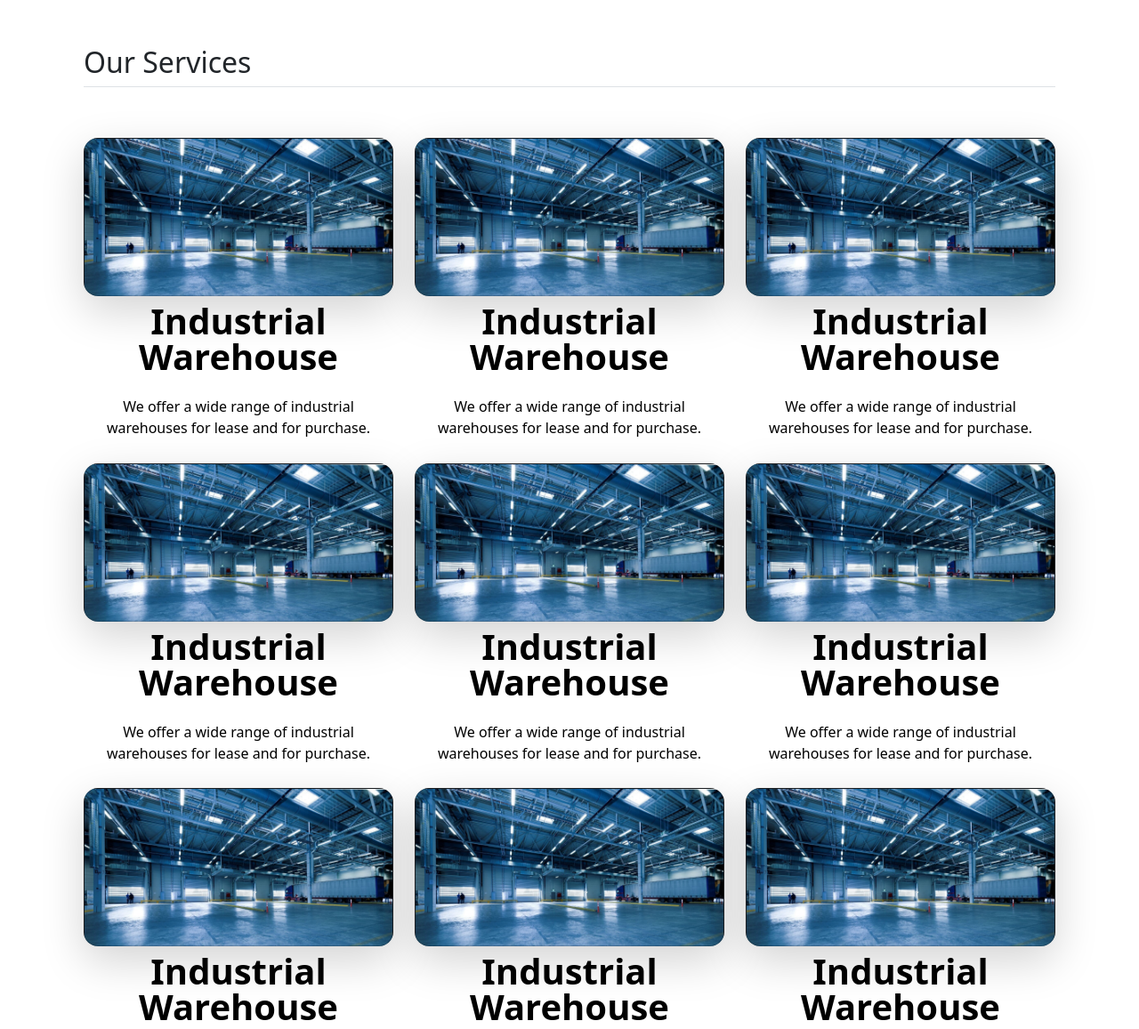
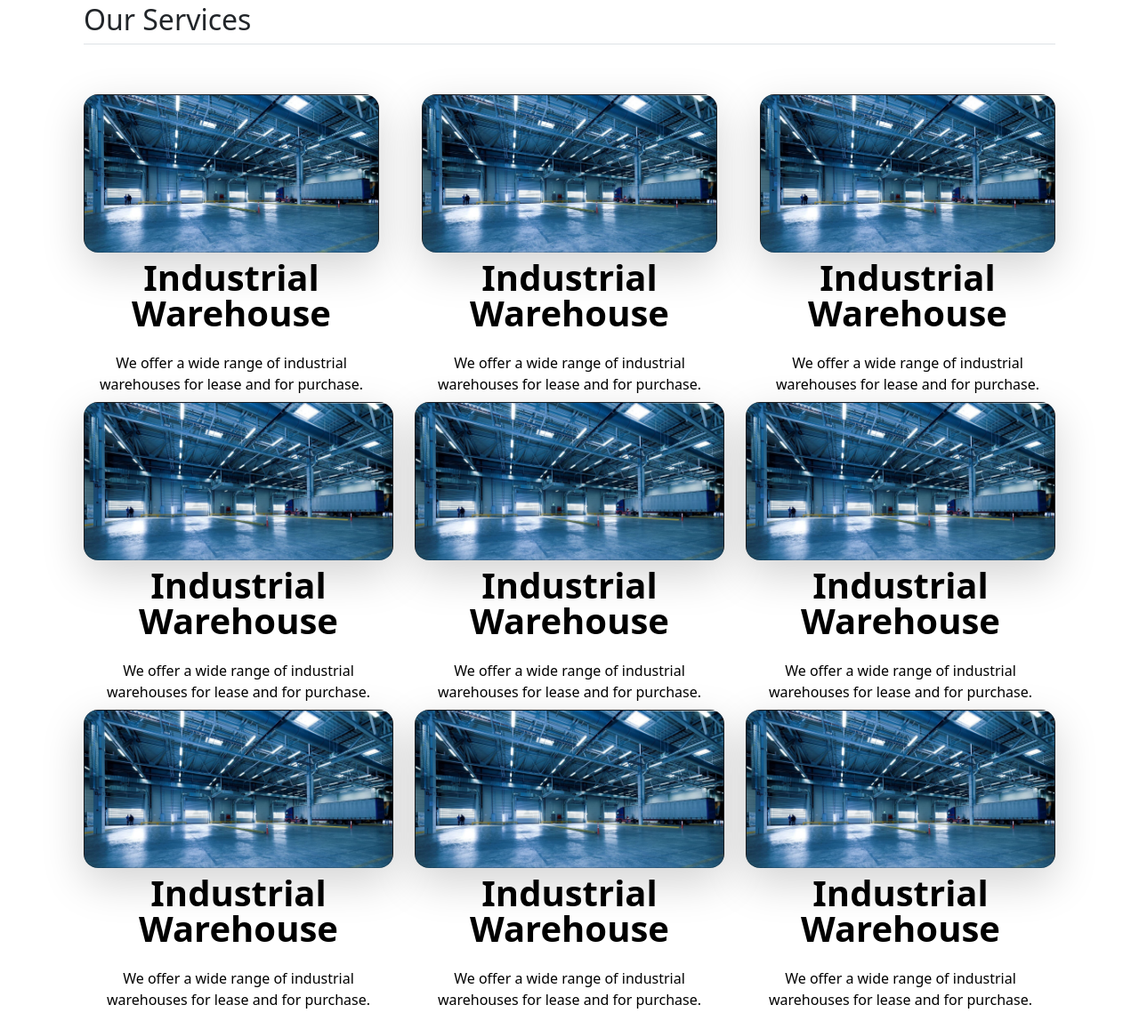
Before and after one commit to Aadityavv/Nexus-Properties, a plain HTML site: page index.html in a window 1280 px wide. Shown: the part 612-1769 px from the top of the page at 89% size. Drawn offline with nearby package versions, Linux system fonts and the light colour scheme.

Commit message:
new loc added

```diff
--- a/index.html
+++ b/index.html
@@ -48,11 +48,21 @@
 
     <!--  -->
     <section id="Services">
-      <div class="container px-4 py-5" id="custom-cards">
+      <div class="container px-4 " id="custom-cards">
         <h2 class="pb-2 border-bottom">Our Services</h2>
 
-        <div class="row row-cols-1 row-cols-lg-3 align-items-stretch g-4" style="margin-bottom: 15%; margin-top: 3%;">
-          <div class="col">
+        <div class="row row-cols-1 row-cols-lg-3 align-items-stretch g-5" >
+          <div class="col py-5 my-5">
+            <div class="card card-cover h-100  text-bg-dark rounded-4 shadow-lg" style="background-image: url('./images/industrialWarehouse.jpeg');background-size: cover; background-repeat: no-repeat;">
+
+            </div>
+            <div class="d-flex flex-column h-100 pb-3 text-black text-shadow-1">
+              <h3 class="mt-2 mb-4 display-6 lh-1 fw-bold text-center">Industrial Warehouse</h3>
+             <p class="card-text mb-auto text-center">We offer a wide range of industrial warehouses for lease and for purchase.
+            </div>
+          </div>
+
+          <div class="col py-5 my-5">
             <div class="card card-cover h-100 overflow-hidden text-bg-dark rounded-4 shadow-lg" style="background-image: url('./images/industrialWarehouse.jpeg');background-size: cover; background-repeat: no-repeat;">
 
             </div>
@@ -61,17 +71,7 @@
              <p class="card-text mb-auto text-center">We offer a wide range of industrial warehouses for lease and for purchase.
             </div>
           </div>
-
-          <div class="col">
-            <div class="card card-cover h-100 overflow-hidden text-bg-dark rounded-4 shadow-lg" style="background-image: url('./images/industrialWarehouse.jpeg');background-size: cover; background-repeat: no-repeat;">
-
-            </div>
-            <div class="d-flex flex-column h-100 pb-3 text-black text-shadow-1">
-              <h3 class="mt-2 mb-4 display-6 lh-1 fw-bold text-center">Industrial Warehouse</h3>
-             <p class="card-text mb-auto text-center">We offer a wide range of industrial warehouses for lease and for purchase.
-            </div>
-          </div>
-          <div class="col">
+          <div class="col py-5 my-5">
             <div class="card card-cover h-100 overflow-hidden text-bg-dark rounded-4 shadow-lg" style="background-image: url('./images/industrialWarehouse.jpeg');background-size: cover; background-repeat: no-repeat;">
 
             </div>
@@ -83,8 +83,8 @@
 
         </div>
 
-        <div class="row row-cols-1 row-cols-lg-3 align-items-stretch g-4" style="margin-bottom: 15%; margin-top: 5%;">
-          <div class="col">
+        <div class="row row-cols-1 row-cols-lg-3 align-items-stretch g-4">
+          <div class="col py-5 my-5">
             <div class="card card-cover h-100 overflow-hidden text-bg-dark rounded-4 shadow-lg" style="background-image: url('./images/industrialWarehouse.jpeg');background-size: cover; background-repeat: no-repeat;">
 
             </div>
@@ -94,7 +94,7 @@
             </div>
           </div>
 
-          <div class="col">
+          <div class="col py-5 my-5">
             <div class="card card-cover h-100 overflow-hidden text-bg-dark rounded-4 shadow-lg" style="background-image: url('./images/industrialWarehouse.jpeg');background-size: cover; background-repeat: no-repeat;">
 
             </div>
@@ -103,7 +103,7 @@
              <p class="card-text mb-auto text-center">We offer a wide range of industrial warehouses for lease and for purchase.
             </div>
           </div>
-          <div class="col">
+          <div class="col py-5 my-5">
             <div class="card card-cover h-100 overflow-hidden text-bg-dark rounded-4 shadow-lg" style="background-image: url('./images/industrialWarehouse.jpeg');background-size: cover; background-repeat: no-repeat;">
 
             </div>
@@ -114,8 +114,8 @@
           </div>
 
         </div>
-        <div class="row row-cols-1 row-cols-lg-3 align-items-stretch g-4" style="margin-bottom: 15%; margin-top: 5%;">
-          <div class="col">
+        <div class="row row-cols-1 row-cols-lg-3 align-items-stretch g-4">
+          <div class="col py-5 my-5">
             <div class="card card-cover h-100 overflow-hidden text-bg-dark rounded-4 shadow-lg" style="background-image: url('./images/industrialWarehouse.jpeg');background-size: cover; background-repeat: no-repeat;">
 
             </div>
@@ -125,7 +125,7 @@
             </div>
           </div>
 
-          <div class="col">
+          <div class="col py-5 my-5">
             <div class="card card-cover h-100 overflow-hidden text-bg-dark rounded-4 shadow-lg" style="background-image: url('./images/industrialWarehouse.jpeg');background-size: cover; background-repeat: no-repeat;">
 
             </div>
@@ -134,7 +134,7 @@
              <p class="card-text mb-auto text-center">We offer a wide range of industrial warehouses for lease and for purchase.
             </div>
           </div>
-          <div class="col">
+          <div class="col py-5 my-5">
             <div class="card card-cover h-100 overflow-hidden text-bg-dark rounded-4 shadow-lg" style="background-image: url('./images/industrialWarehouse.jpeg');background-size: cover; background-repeat: no-repeat;">
 
             </div>
@@ -146,7 +146,7 @@
 
         </div>
       </div>
-      <div style="height: 50px;"></div>
+      <div class="py-5 my-3"></div>
       <div class="carousel" aria-live="polite" aria-label="Image Carousel">
         <div class="carousel-track"></div>
       </div>
```
